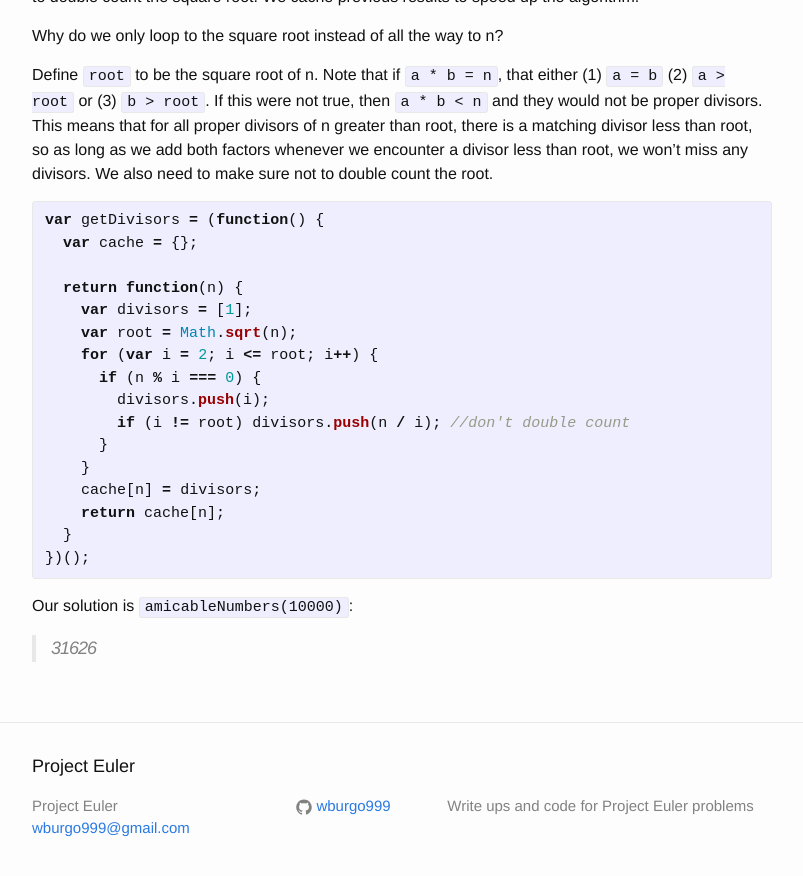
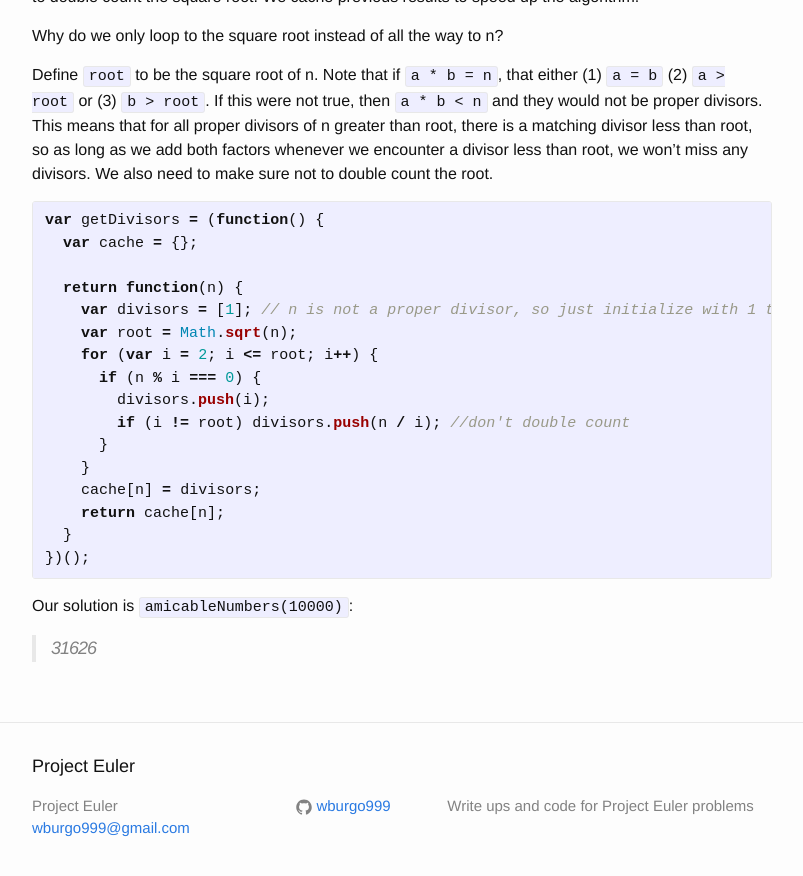
Before and after one commit to wburgo999/Project_Euler, a Jekyll site: the page built from _posts/2015-09-15-problem-21.markdown, in a window 1280 px wide and 900 px high, scrolled down 1172 px. Shown: the top 876 px of the window, without its empty margins (238-1041 px from the left). Built offline with Jekyll 4.4.1, drawn with Linux system fonts in a browser that asks for light colours.

Commit message:
Add documentation - Problem 21

```diff
--- a/_posts/2015-09-15-problem-21.markdown
+++ b/_posts/2015-09-15-problem-21.markdown
@@ -63,7 +63,7 @@ var getDivisors = (function() {
   var cache = {};
 
   return function(n) {
-    var divisors = [1];
+    var divisors = [1]; // n is not a proper divisor, so just initialize with 1 to avoid including n
     var root = Math.sqrt(n);
     for (var i = 2; i <= root; i++) {
       if (n % i === 0) {
```
